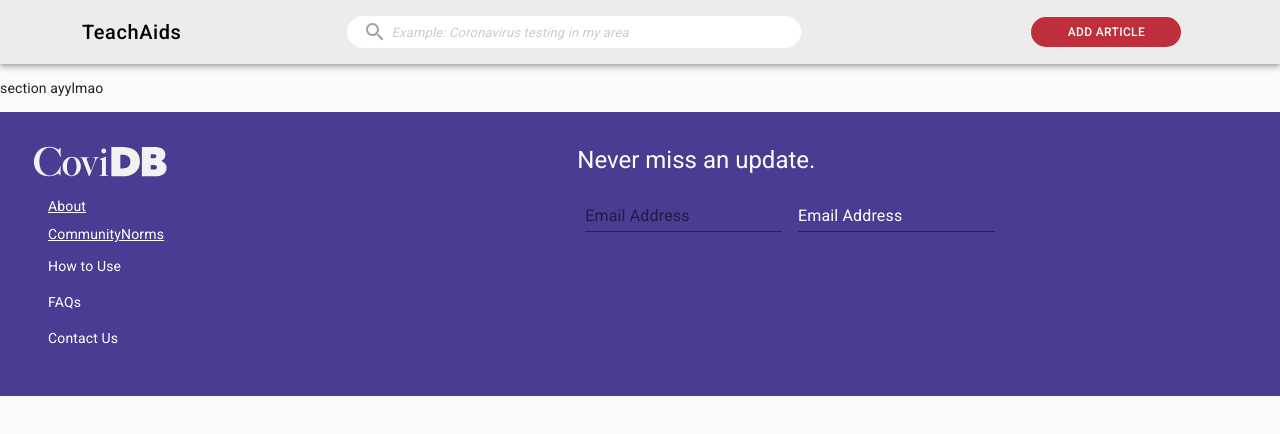
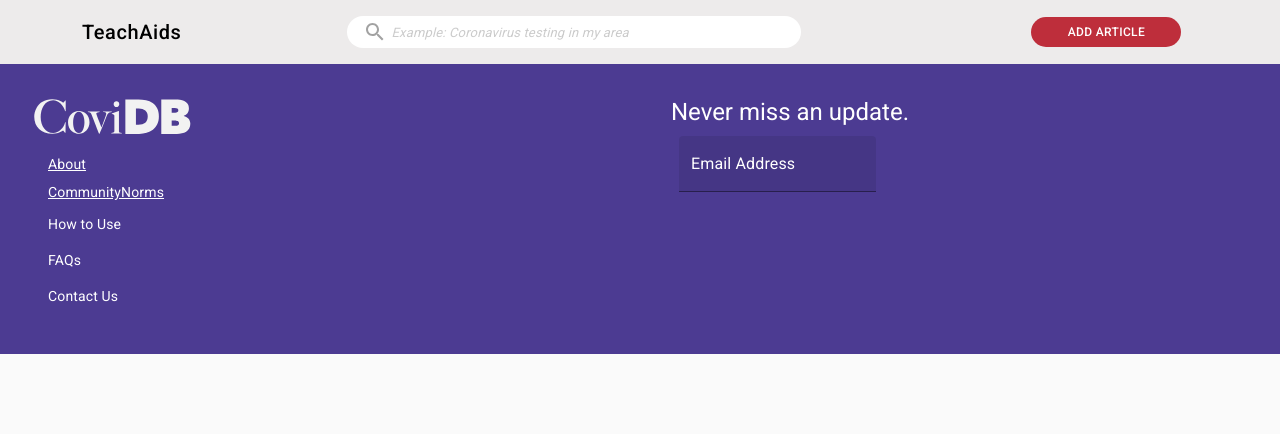
Before and after one commit to kevin20841/covidb-app, a React (Create React App) app: page /section in a window 1280 px wide. Shown: the top 434 px of the page. Built offline with nearby package versions, Linux system fonts and the light colour scheme.

Commit message:
clean push

```diff
--- a/src/App.js
+++ b/src/App.js
@@ -26,15 +26,12 @@ function App() {
             <HelloWorld />
           </Route>
           <Route path="/about">
-            <p>about ayylmao</p>
             <About />
           </Route>
           <Route path="/communitynorms">
-            <p>CommunityNorms ayylmao</p>
             <CommunityNorms />
           </Route>
           <Route path="/section">
-            <p>section ayylmao</p>
           </Route>
         </Switch>
       </div>
--- a/src/StickyFooter.js
+++ b/src/StickyFooter.js
@@ -102,18 +102,11 @@ export default function StickyFooter() {
               </Typography>
             </div>
             <form className={classes.email} noValidate autoComplete="off">
-
-              <TextField
-                  id="email-address-form"
-                  label="Email Address"
-                  //variant="filled"
-                  color="white"
-                />
-
               <TextField
                 //id="outlined-basic"
                 label="Email Address"
                 color="red"
+                variant="filled"
                 InputBase={{
                     style: { color: '#fff' },
                   }}
```
Lines whose indentation alone changed are shown as unchanged.
